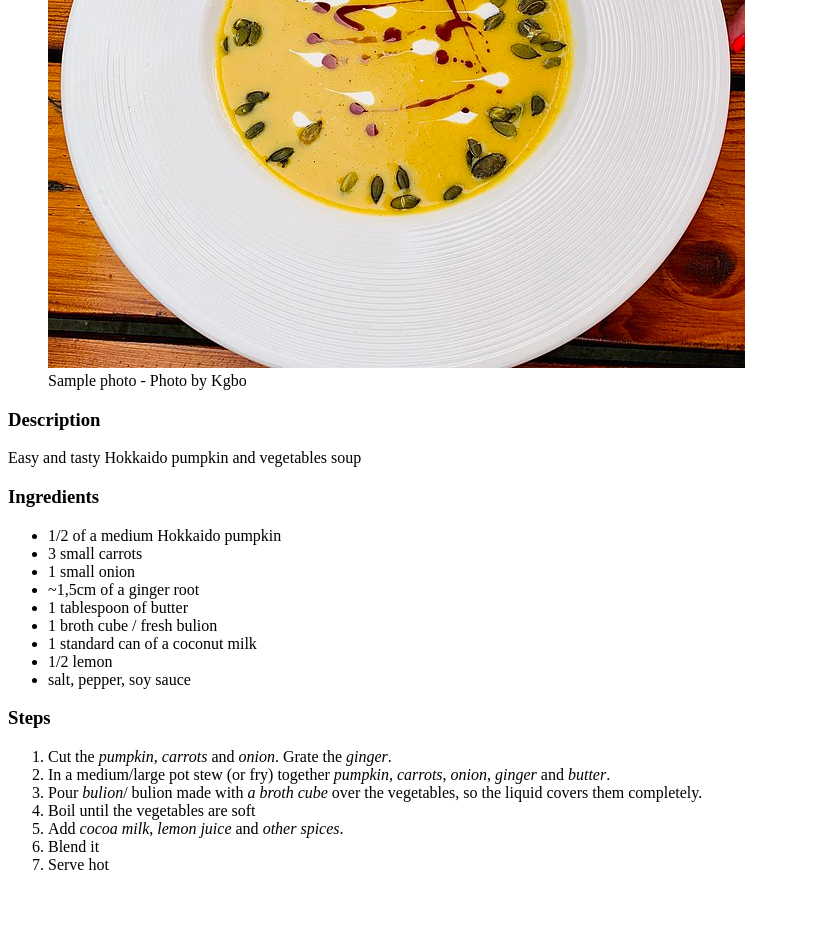
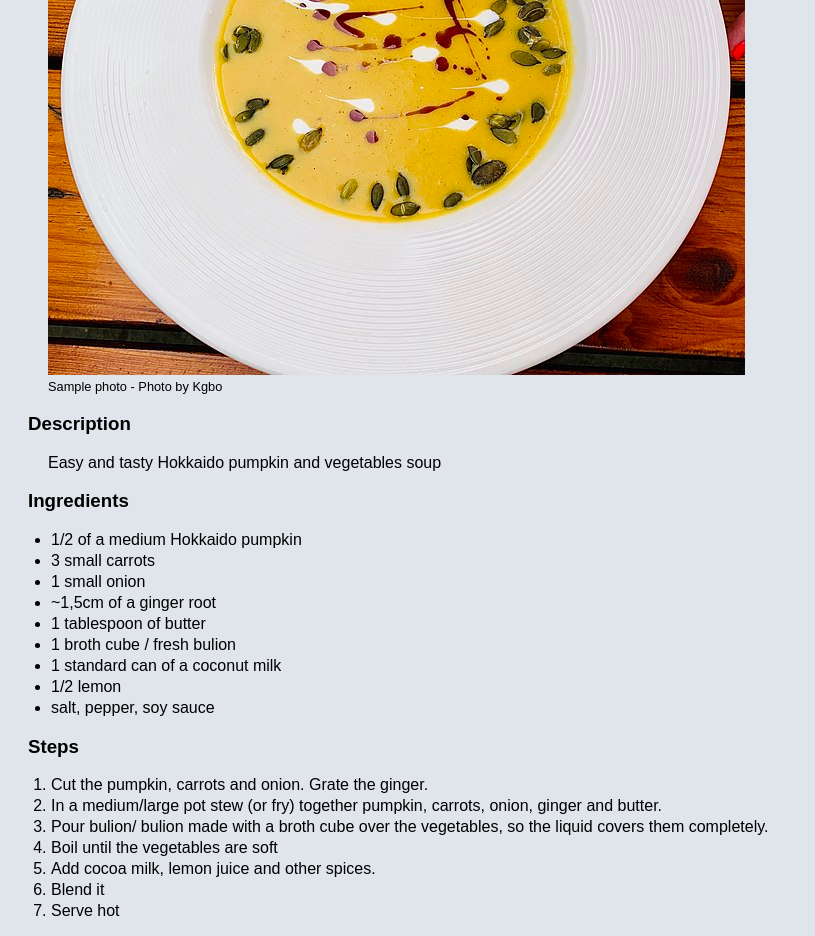
Before and after one commit to whiter-rabbit/odin-recipes, a plain HTML site: page recipes/pumpkin-soup.html in a window 1280 px wide. Shown: the part 311-1247 px from the top of the page, without its empty margins (0-815 px from the left). Before the commit the page ends 1201 px from the top, so only its background shows below. Drawn offline with Linux system fonts and the light colour scheme.

Commit message:
style: added
A basic css style for the main page and 3 sub pages was added

```diff
--- /dev/null
+++ b/css/styles.css
@@ -0,0 +1,37 @@
+body {
+    background-color:  hsl(220 20% 90%);
+    font-family: Arial, Helvetica, sans-serif;
+}
+
+h1{
+    text-align: center;
+    font-size: 2.2em;
+}
+
+
+.all-recipes {
+    font-size: 1.2em;
+}
+
+
+figcaption {
+    font-size: .8em;
+}
+
+
+
+em {
+    font-style:normal
+}
+
+h3 {
+    margin-left: 20px;
+}
+
+li {
+    margin: 3px;
+}
+
+p {
+    margin-left:40px;
+}
--- a/recipes/pumpkin-soup.html
+++ b/recipes/pumpkin-soup.html
@@ -5,6 +5,7 @@
     <meta http-equiv="X-UA-Compatible" content="IE=edge">
     <meta name="viewport" content="width=device-width, initial-scale=1.0">
     <title>Pumpkin Soup</title>
+    <link rel="stylesheet" href="../css/styles.css">
 </head>
 <body>
     <h1>Pumpkin soup</h1>
```
Also changed, not shown: index.html (+2 -1 lines), recipes/pancakes.html (+1 -0 lines), recipes/salmon-tart.html (+1 -0 lines), 1 other file.
